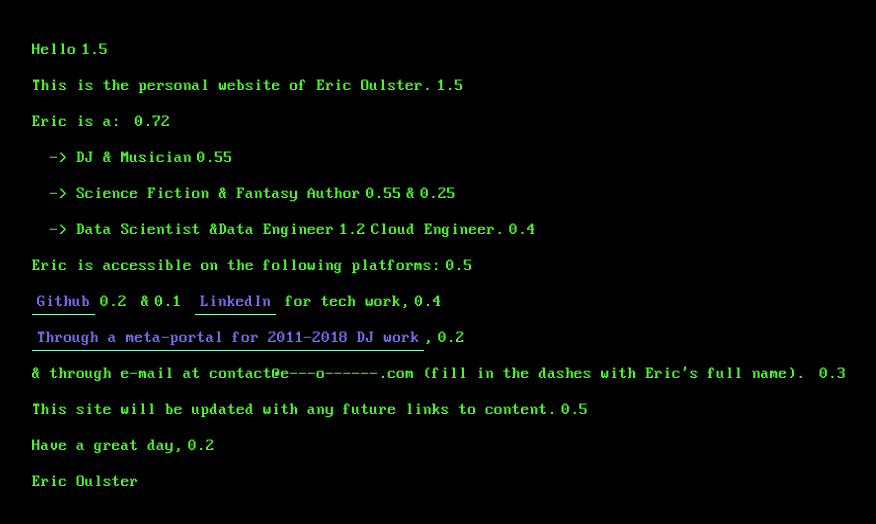
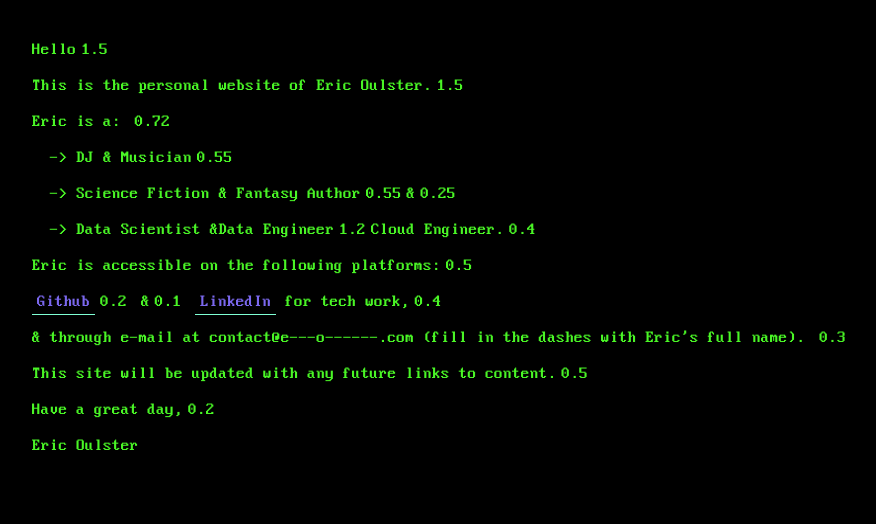
Before and after one commit to ericoulster/Personal-Site, a plain HTML site: page index.html in a window 1280 px wide. Shown: the whole page, without its empty margins (39-915 px from the left). Drawn offline with nearby package versions, Linux system fonts and the light colour scheme; a script that the page names is missing; files whose address does not match are found by name.

Commit message:
Removed DJ source (this is a resume page)

```diff
--- a/index.html
+++ b/index.html
@@ -217,11 +217,6 @@
           for tech work,<ins>0.4</ins></span
         ><br />
         <span class="para"
-          ><a href="https://biglink.to/gsQW" target="__blank" rel="noopener"
-            >Through a meta-portal for 2011-2018 DJ work</a
-          >,<ins>0.2</ins></span
-        ><br />
-        <span class="para"
           >& through e-mail at contact@e---o------.com (fill in the dashes with
           Eric's full name). <ins>0.3</ins></span
         ><br />
```
